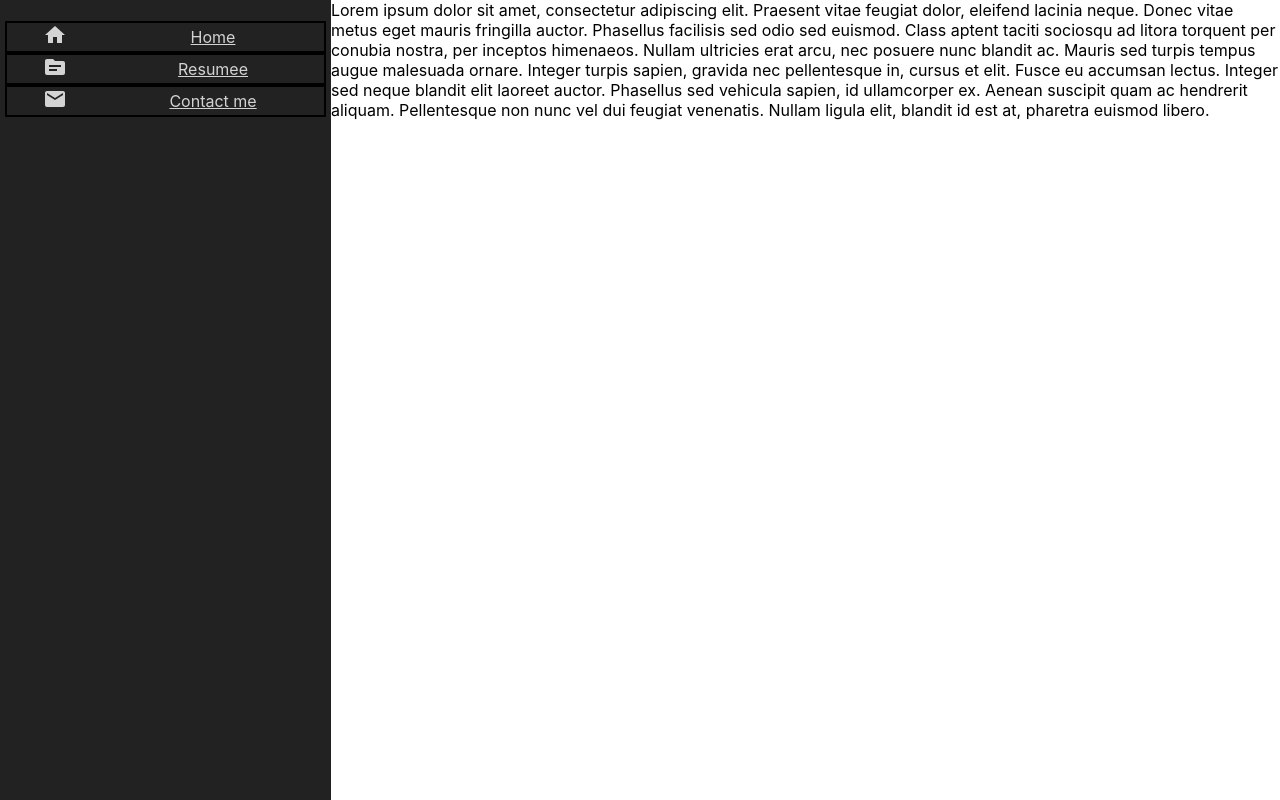
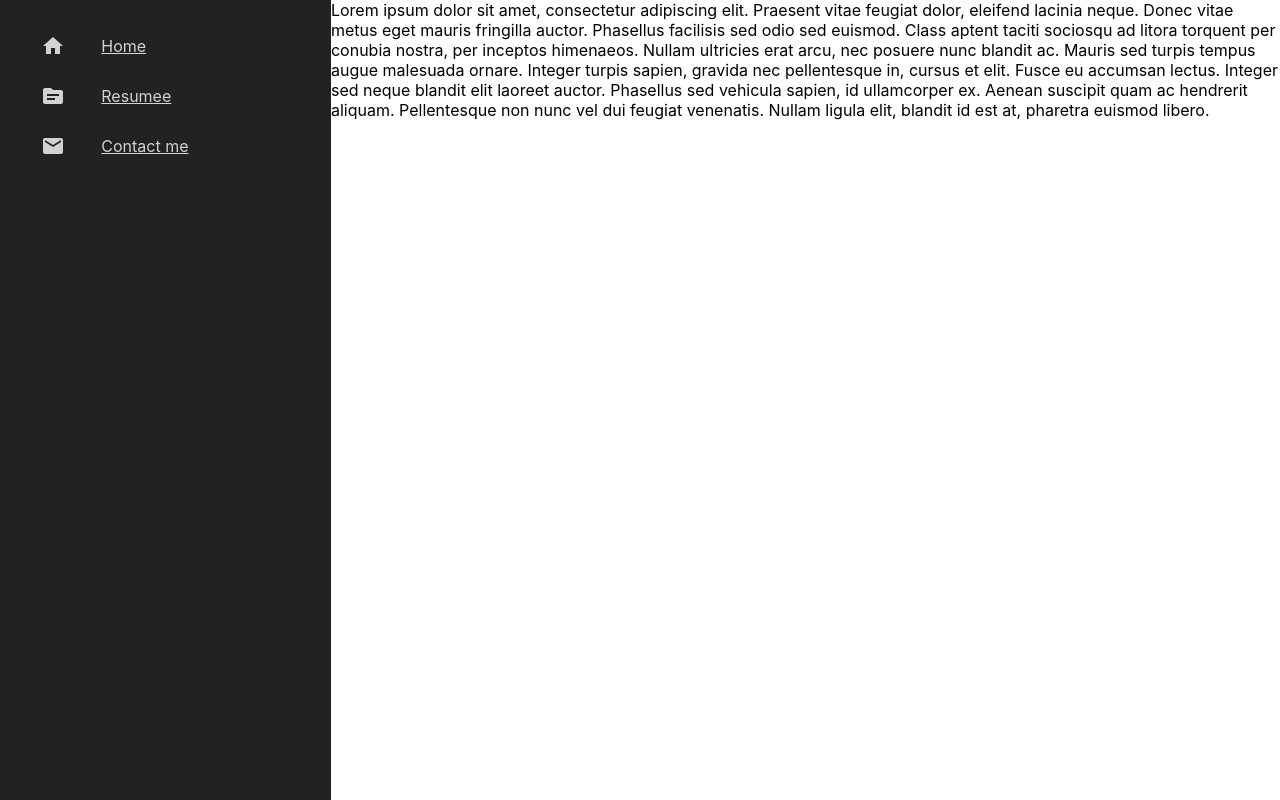
Before and after one commit to iagopicos/curriculum, a React (Create React App) app: page / in a window 1280 px wide. Built offline with nearby package versions, Linux system fonts and the light colour scheme.

Commit message:
Style sidebar

```diff
--- a/src/SideBar/Sidebar.scss
+++ b/src/SideBar/Sidebar.scss
@@ -1,7 +1,6 @@
 .Sidebar{
   color: #fff;
   background: #222;
-  text-align: center;
   align-items: center;
   padding: 5px;
   flex-basis: 20rem;
@@ -10,21 +9,27 @@
   nav ul{
     list-style-type: none;
     padding: 0px;
+    width: 100%;
   }
   .row{
+    margin:0%;
+    height: 50px;
+    width: 100%;
     display: flex;
     flex-direction: row;
-    border: 2px solid black;
     color: lightgrey;
+    align-items: center;
     justify-content: center;
-    align-items: center;
 
     .text{
-      flex:70%
+      flex:70%;
+
     }
 
     .icon{
-      flex: 30%
+      flex: 30%;
+      display: grid;
+      place-items: center;
     }
   }
 
```
